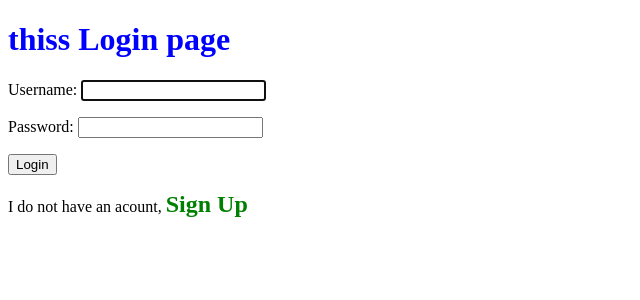
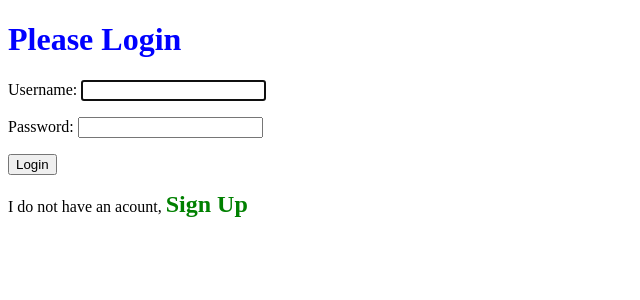
Before and after one commit to karimulhaq/Reports_Project, a Django app: page /user/login/ in a window 1280 px wide. Shown: the part 79-379 px from the top of the page, without its empty margins (0-640 px from the left). Run offline with Django 5.2, Linux system fonts and the light colour scheme.

Commit message:
Update login.html

```diff
--- a/users/templates/users/login.html
+++ b/users/templates/users/login.html
@@ -3,7 +3,7 @@
             Login
 {% endblock  %}
 {% block content %}
-    <h1>thiss Login  page</h1>
+    <h1>Please Login </h1>
     <form method = 'POST'>
         {% csrf_token %}
         {{ form.as_p }}
```
